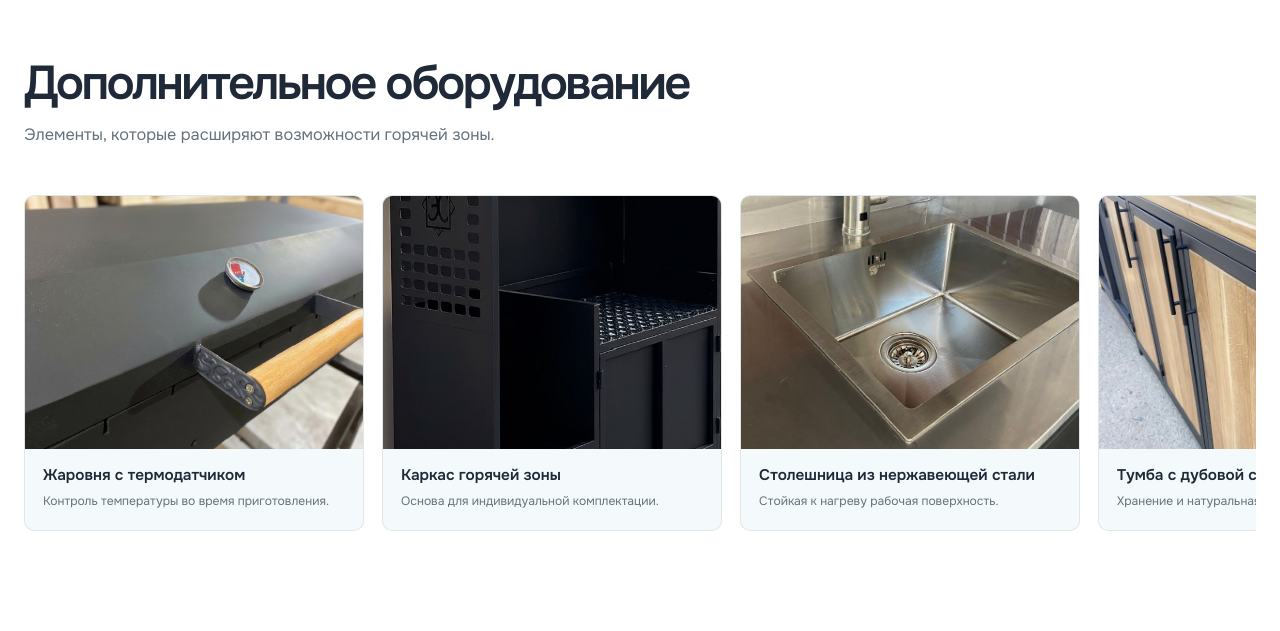
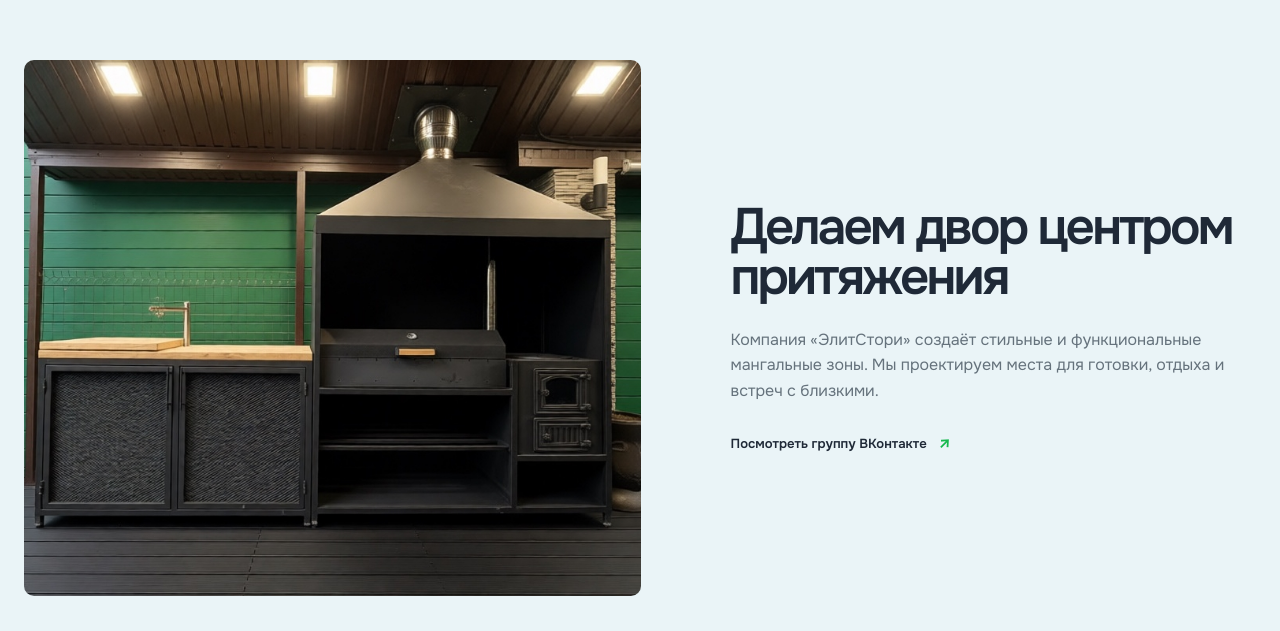
Before and after one commit to andrik268/elit-story-landing, a React (Vite) app: page / in a window 1280 px wide. Shown: the part 3669-4300 px from the top of the page. Built offline with nearby package versions, Linux system fonts and the light colour scheme.

Commit message:
Remove additional equipment section

```diff
--- a/src/App.jsx
+++ b/src/App.jsx
@@ -93,39 +93,6 @@ const components = [
     src: "/assets/photos/components/1783771132005.jpg",
     label: "Вентиляция",
     text: "Вытяжная система для комфортной готовки.",
-  },
-];
-
-const equipment = [
-  {
-    src: "/assets/photos/equipment/grill-thermometer.jpg",
-    title: "Жаровня с термодатчиком",
-    text: "Контроль температуры во время приготовления.",
-  },
-  {
-    src: "/assets/photos/equipment/hot-zone-frame.jpg",
-    title: "Каркас горячей зоны",
-    text: "Основа для индивидуальной комплектации.",
-  },
-  {
-    src: "/assets/photos/equipment/stainless-countertop.jpg",
-    title: "Столешница из нержавеющей стали",
-    text: "Стойкая к нагреву рабочая поверхность.",
-  },
-  {
-    src: "/assets/photos/equipment/oak-cabinet.jpg",
-    title: "Тумба с дубовой столешницей",
-    text: "Хранение и натуральная рабочая поверхность.",
-  },
-  {
-    src: "/assets/photos/equipment/start-sandwich.jpg",
-    title: "Старт-сэндвич",
-    text: "Безопасный переход дымохода.",
-  },
-  {
-    src: "/assets/photos/equipment/chimney-cap.jpg",
-    title: "Труба сэндвич с зонтом",
-    text: "Защита вентиляционного канала от осадков.",
   },
 ];
 
@@ -406,24 +373,6 @@ function App() {
           </div>
         </section>
 
-        <section className="section equipment-section" id="equipment">
-          <div className="section-heading compact-heading">
-            <h2>Дополнительное оборудование</h2>
-            <p>Элементы, которые расширяют возможности горячей зоны.</p>
-          </div>
-          <div className="equipment-track">
-            {equipment.map((item) => (
-              <button className="equipment-card" type="button" key={item.title} onClick={() => openImage(item.src, item.title)}>
-                <img src={item.src} alt={item.title} loading="lazy" />
-                <span>
-                  <strong>{item.title}</strong>
-                  <small>{item.text}</small>
-                </span>
-              </button>
-            ))}
-          </div>
-        </section>
-
         <section className="section about-section" id="about">
           <div className="about-media">
             <img src={photos.about} alt="Готовая мангальная зона ЭлитСтори" loading="lazy" />
--- a/src/styles.css
+++ b/src/styles.css
@@ -690,65 +690,6 @@ p {
   line-height: 1.42;
 }
 
-.equipment-section {
-  background: var(--surface);
-}
-
-.equipment-track {
-  display: flex;
-  max-width: 100%;
-  gap: 18px;
-  margin-top: 46px;
-  overflow-x: auto;
-  padding: 0 0 14px;
-  scroll-snap-type: x mandatory;
-  scrollbar-width: thin;
-  scrollbar-color: var(--line) transparent;
-}
-
-.equipment-card {
-  display: block;
-  width: min(340px, 30vw);
-  min-width: 290px;
-  flex: 0 0 auto;
-  overflow: hidden;
-  padding: 0;
-  color: var(--text);
-  text-align: left;
-  background: var(--bg);
-  border: 1px solid var(--line-soft);
-  border-radius: 10px;
-  scroll-snap-align: start;
-}
-
-.equipment-card img {
-  width: 100%;
-  aspect-ratio: 4 / 3;
-  object-fit: cover;
-  transition: transform 600ms cubic-bezier(0.16, 1, 0.3, 1);
-}
-
-.equipment-card:hover img {
-  transform: scale(1.04);
-}
-
-.equipment-card > span {
-  display: grid;
-  gap: 7px;
-  padding: 17px 18px 19px;
-}
-
-.equipment-card strong {
-  font-size: 0.96rem;
-  line-height: 1.3;
-}
-
-.equipment-card small {
-  color: var(--muted);
-  font-size: 0.76rem;
-  line-height: 1.45;
-}
-
 .about-section {
   display: grid;
   grid-template-columns: minmax(0, 1.08fr) minmax(320px, 0.92fr);
@@ -1693,15 +1634,9 @@ p {
     font-size: 0.68rem;
   }
 
-  .equipment-track,
   .reviews-track {
     margin-right: -22px;
     padding-right: 22px;
-  }
-
-  .equipment-card {
-    width: 78vw;
-    min-width: 78vw;
   }
 
   .about-section,
```
